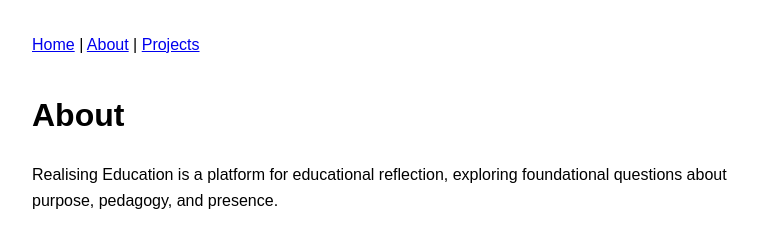
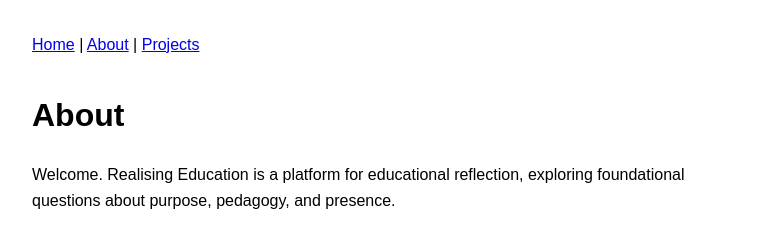
Before and after one commit to macaodhj/realising-education, an Eleventy site: page about.njk in a window 1280 px wide. Shown: the whole page, without its empty margins (258-1016 px from the left). Built offline with nearby package versions, Linux system fonts and the light colour scheme; Eleventy itself is replaced by a stand-in of ours; files that its build step writes are made by us from their sources.

Commit message:
Update config.yml and site content

```diff
--- a/about.njk
+++ b/about.njk
@@ -3,4 +3,4 @@ layout: layout.njk
 title: About
 ---
 <h1>About</h1>
-<p>Realising Education is a platform for educational reflection, exploring foundational questions about purpose, pedagogy, and presence.</p>
+<p>Welcome. Realising Education is a platform for educational reflection, exploring foundational questions about purpose, pedagogy, and presence.</p>
```
Also changed, not shown: 1 other file.
